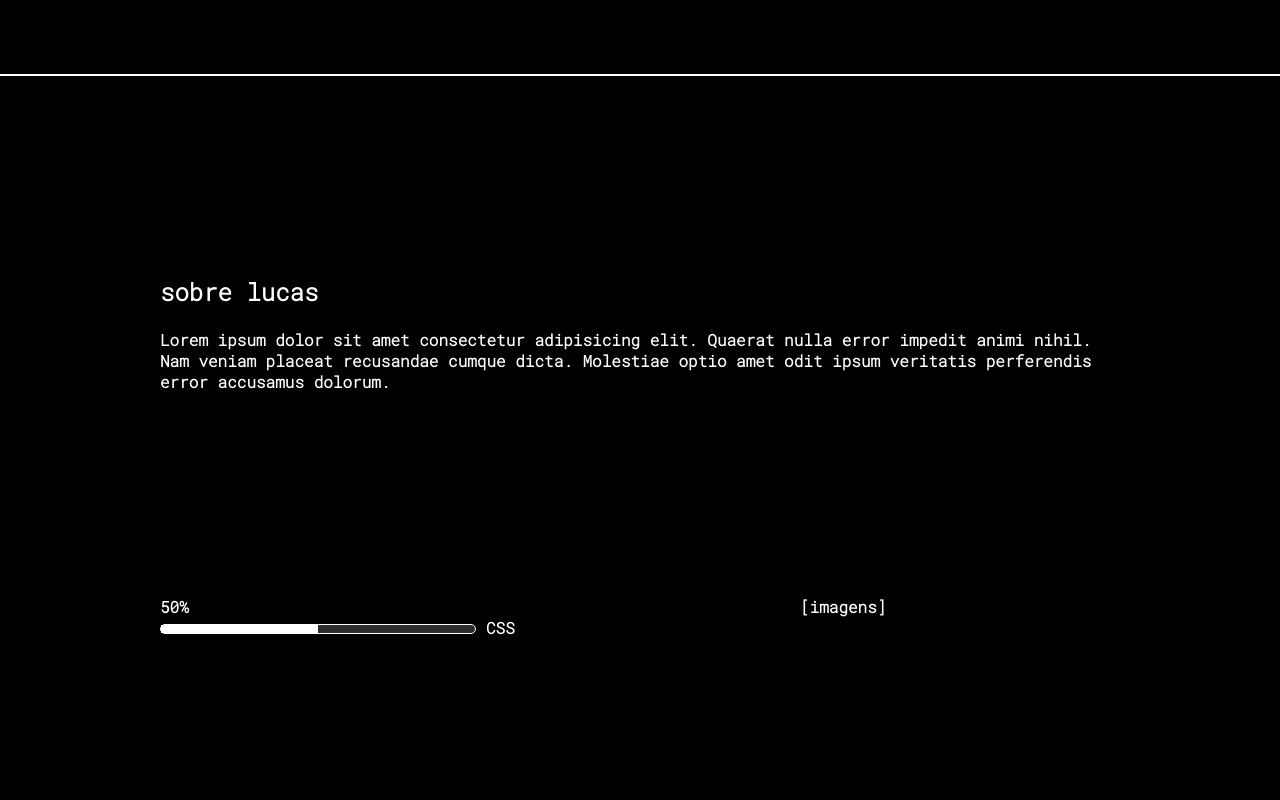
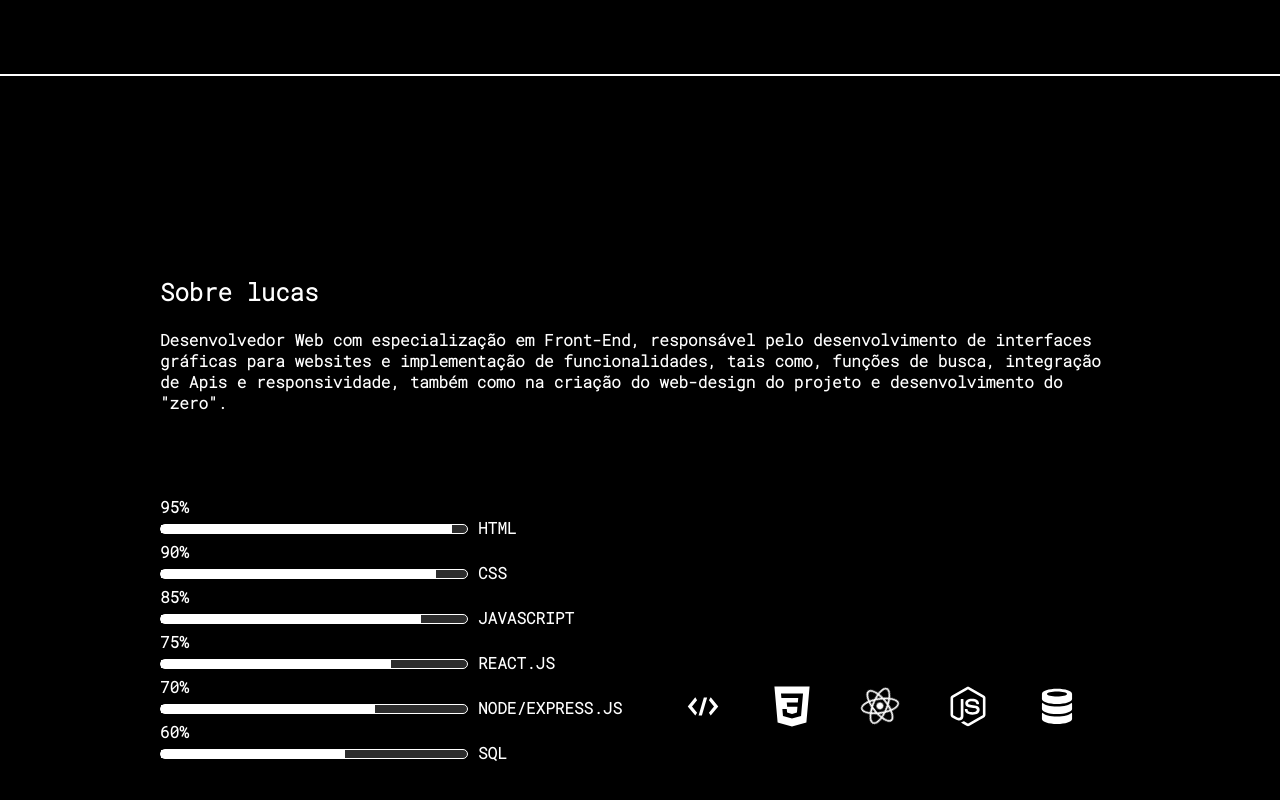
Before and after one commit to Dev-LucasMelo/portfolio, a React (Create React App) app in the folder portfolio/: page / in a window 1280 px wide. Shown: the part 806-1606 px from the top of the page. Built offline with nearby package versions, Linux system fonts and the light colour scheme.

Commit message:
component about me

```diff
--- a/portfolio/src/Components/about/about.css
+++ b/portfolio/src/Components/about/about.css
@@ -12,6 +12,7 @@
     flex: 1;
     width: 100%;
     text-align: start;
+    margin: 0 0 -25vh 0;
 }
 .skills-images{
     flex: 1;
@@ -21,8 +22,33 @@
     width: 100%;
 }
 .skills-box{
-    flex: 2;
+    flex: 1;
+    display: flex;
+    flex-direction: column;
+    height: 100%;
+    justify-content: flex-start;
 }
 .images-box{
     flex: 1;
+    display: flex;
+    align-items: center;
+    height: 100%;
+    justify-content: space-evenly;
 }
+.icon {
+    font-size: 50px;
+}
+.animation {
+    animation: rotate 5s linear infinite;
+}
+
+
+@keyframes rotate {
+    from {
+        transform: rotate(0deg);
+    }
+
+    to {
+        transform: rotate(359deg);
+    }
+}
--- a/portfolio/src/Components/about/about.jsx
+++ b/portfolio/src/Components/about/about.jsx
@@ -1,26 +1,44 @@
 import React from 'react'
 import ProgressBar from '../progressbar/progressbar';
 import './about.css'
+import {
+    DiCode,
+    DiNodejsSmall,
+    DiCss3,
+    DiReact,
+    DiDatabase
+} from "react-icons/di"
 
 
 const About = () => {
     return (
         <section className='about-component' id='about-component'>
             <div className='sobre'>
-                <h2>sobre lucas</h2>
+                <h2>Sobre lucas</h2>
                 <br />
                 <p>
-                    Lorem ipsum dolor sit amet consectetur adipisicing elit. Quaerat nulla error impedit animi nihil. Nam veniam placeat recusandae cumque dicta. Molestiae
-                    optio amet odit ipsum veritatis perferendis error accusamus dolorum.
+                    Desenvolvedor Web com especialização em Front-End, responsável pelo desenvolvimento
+                    de interfaces gráficas para websites e implementação de funcionalidades, tais como,
+                    funções de busca, integração de Apis e responsividade, também como na criação do web-design
+                    do projeto e desenvolvimento do "zero".
                 </p>
             </div>
             <div className='skills-images'>
                 <div className='skills-box'>
-                    <ProgressBar data={50} stack={"CSS"} />
+                    <ProgressBar data={95} stack={"HTML"} />
+                    <ProgressBar data={90} stack={"CSS"} />
+                    <ProgressBar data={85} stack={"JAVASCRIPT"} />
+                    <ProgressBar data={75} stack={"REACT.JS"} />
+                    <ProgressBar data={70} stack={"NODE/EXPRESS.JS"} />
+                    <ProgressBar data={60} stack={"SQL"} />
 
                 </div>
                 <div className='images-box'>
-                    [imagens]
+                    <DiCode className='icon' />
+                    <DiCss3 className='icon' />
+                    <DiReact className='icon animation'/>
+                    <DiNodejsSmall className='icon'/>
+                    <DiDatabase className='icon' />
                 </div>
             </div>
         </section>
--- a/portfolio/src/Components/menu/menu.jsx
+++ b/portfolio/src/Components/menu/menu.jsx
@@ -7,7 +7,6 @@ const Menu = () => {
             <h1 className='name'>Lucas Melo</h1>
             <ul className='menu-list'>
                 <a href='#about-component'><li className='link'>about</li></a>
-                <li className='link'>stacks</li>
                 <li className='link'>portfolio</li>
             </ul>
         </header>
--- a/portfolio/src/Components/progressbar/progressbar.css
+++ b/portfolio/src/Components/progressbar/progressbar.css
@@ -1,6 +1,7 @@
 .progress-component{
     display: flex;
     flex-direction: column;
+    width: 130%;
 }
 
 .container{
```
